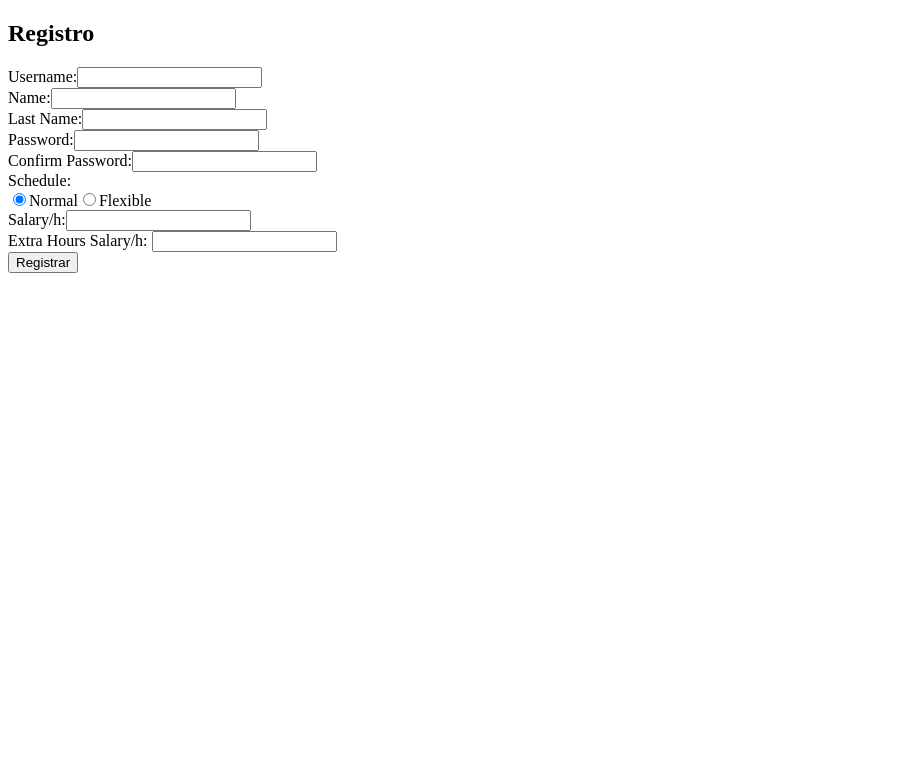
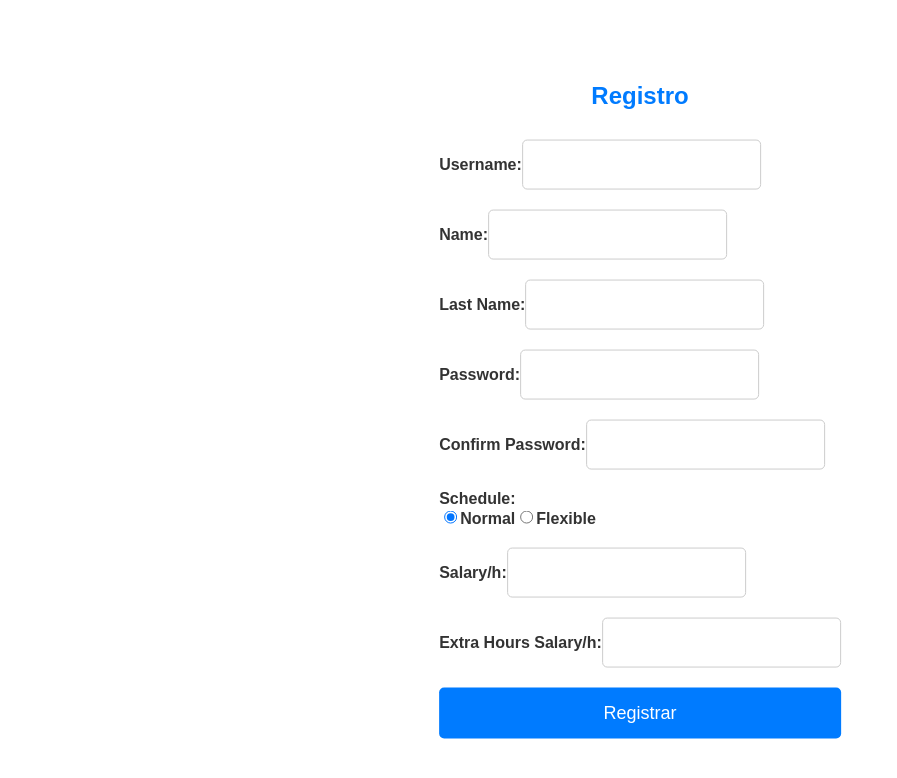
Before and after one commit to ShadiYn/GestionHoras_proyecto-frontend, a React (Vite) app: page /register in a window 1280 px wide. Shown: the top 778 px of the page, without its empty margins (0-897 px from the left). Built offline with nearby package versions, Linux system fonts and the light colour scheme.

Commit message:
subida estilos login y register

```diff
--- /dev/null
+++ b/src/app/Auth.css
@@ -0,0 +1,74 @@
+.auth-container {
+    font-family: Arial, sans-serif;
+    padding: 50px; /* Aumentar espacio interno */
+    size: 100px;
+    max-width: 900px; /* Aumentar el ancho máximo */
+    margin:auto;
+    background-color: #aa3c3c00;
+    border-radius: 8px;
+  /* Más profundidad */
+    position: absolute;
+    top: 50%;
+    left: 50%;
+    transform: translate(-50%, -50%);
+  }
+
+  .auth-header {
+    text-align: center;
+    color: #007bff;
+    font-size: 24px; /* Hacer el título más destacado */
+    margin-bottom: 30px; /* Más espacio debajo del título */
+  }
+
+  .auth-form {
+    display: flex;
+    flex-direction: column;
+    gap: 20px; /* Más espacio entre los elementos */
+  }
+
+  .auth-form label {
+    font-weight: bold;
+    color: #333;
+  }
+
+  .auth-form input {
+    padding: 15px; /* Más altura en los campos */
+    border: 1px solid #ccc;
+    border-radius: 5px;
+    font-size: 16px;
+  }
+
+  .auth-form button {
+    padding: 15px; /* Botones más grandes */
+    background-color: #007bff;
+    border: none;
+    border-radius: 5px;
+    cursor: pointer;
+    color: white;
+    font-size: 18px; /* Texto más grande */
+    transition: background-color 0.3s;
+  }
+
+  .auth-form button:hover {
+    background-color: #0056b3;
+  }
+
+  .auth-form .secondary-button {
+    background-color: #28a745;
+  }
+
+  .auth-form .secondary-button:hover {
+    background-color: #218838;
+  }
+
+  .auth-error {
+    color: #dc3545;
+    font-size: 16px; /* Texto de error más visible */
+    text-align: center;
+  }
+
+  .auth-success {
+    color: #28a745;
+    font-size: 16px; /* Texto de éxito más visible */
+    text-align: center;
+  }
--- a/src/pages/Login.jsx
+++ b/src/pages/Login.jsx
@@ -1,51 +1,45 @@
-// Login.jsx
-import { useState } from "react";
+import React, { useState } from "react";
 import { loginUser } from "../api/api";
-import { useNavigate } from "react-router-dom"; // Usamos el hook de navegación
-import { useUserContext } from "../providers/UserProvider"; // Accedemos al contexto de usuario
+import { useNavigate } from "react-router-dom";
+import { useUserContext } from "../providers/UserProvider";
+import "../app/Auth.css"; // Estilos compartidos
 
 const Login = () => {
   const [username, setUsername] = useState("");
   const [password, setPassword] = useState("");
   const [error, setError] = useState("");
   const navigate = useNavigate();
-  const { setUser } = useUserContext(); // Accedemos a setUser para actualizar el contexto
+  const { setUser } = useUserContext();
 
   const handleLogin = async (e) => {
     e.preventDefault();
-    setError(""); // Limpiar errores previos
+    setError("");
 
     try {
-      const credentials = { username, password };
-      const result = await loginUser(credentials);
+      const result = await loginUser({ username, password });
       if (result) {
-        // Asegúrate de que el resultado contiene un campo id
         setUser({
           token: result.token,
-          id: result.id,  // Verifica que el 'id' esté en la respuesta
+          id: result.id,
           username: result.username,
           name: result.name,
           lastname: result.lastName,
           salary: result.eurosPerHour,
           schedule: result.isFlexible,
         });
-        // Redirigimos a la página de Home
         navigate("/home");
       }
     } catch (err) {
-      setError("Credenciales incorrectas. Intenta de nuevo.",err);
+      setError("Credenciales incorrectas. Intenta de nuevo.");
     }
   };
 
-
-  const handleRegister = () => {
-    navigate("/register");
-  };
+  const handleRegister = () => navigate("/register");
 
   return (
-    <div>
-      <h2>Login</h2>
-      <form onSubmit={handleLogin}>
+    <div className="auth-container">
+      <h2 className="auth-header">Login</h2>
+      <form className="auth-form" onSubmit={handleLogin}>
         <div>
           <label>Username:</label>
           <input
@@ -64,14 +58,15 @@ const Login = () => {
             required
           />
         </div>
-        {error && <p style={{ color: "red" }}>{error}</p>}
+        {error && <p className="auth-error">{error}</p>}
         <button type="submit">Login</button>
-        <br />
-        {!localStorage.getItem("authToken") && (
-          <button type="button" onClick={handleRegister}>
-            Register
-          </button>
-        )}
+        <button
+          type="button"
+          className="secondary-button"
+          onClick={handleRegister}
+        >
+          Register
+        </button>
       </form>
     </div>
   );
--- a/src/pages/Register.jsx
+++ b/src/pages/Register.jsx
@@ -1,15 +1,16 @@
-import { useState } from "react";
+import  { useState } from "react";
 import { registro } from "../api/api";
+import "../app/Auth.css"; // Estilos compartidos
 
 const Register = () => {
   const [username, setUsername] = useState("");
   const [name, setName] = useState("");
   const [lastName, setLastName] = useState("");
   const [password, setPassword] = useState("");
+  const [confirmPassword, setConfirmPassword] = useState("");
   const [isFlexible, setIsFlexible] = useState(false);
-  const [eurosPerHour, setEurosPerHour] = useState("");  // Debe ser un string primero
-  const [eurosPerExtraHours, setEurosPerExtraHours] = useState("");  // Agregado este campo
-  const [confirmPassword, setConfirmPassword] = useState("");
+  const [eurosPerHour, setEurosPerHour] = useState("");
+  const [eurosPerExtraHours, setEurosPerExtraHours] = useState("");
   const [error, setError] = useState("");
   const [successMessage, setSuccessMessage] = useState("");
 
@@ -23,30 +24,25 @@ const Register = () => {
       return;
     }
 
-    // Convertir eurosPerHour y eurosPerExtraHours a float
     const eurosPerHourFloat = parseFloat(eurosPerHour);
     const eurosPerExtraHoursFloat = parseFloat(eurosPerExtraHours);
 
-    // Verificar que los valores sean números válidos
     if (isNaN(eurosPerHourFloat) || isNaN(eurosPerExtraHoursFloat)) {
       setError("Los valores de salario deben ser números válidos.");
       return;
     }
 
     try {
-      const userData = {
+      await registro({
         username,
         name,
         lastName,
         password,
-        eurosPerHour: eurosPerHourFloat,  // Pasamos el valor como número
-        eurosPerExtraHours: eurosPerExtraHoursFloat,  // Incluido el nuevo campo
+        eurosPerHour: eurosPerHourFloat,
+        eurosPerExtraHours: eurosPerExtraHoursFloat,
         isFlexible,
-      };
-
-      const response = await registro(userData);
+      });
       setSuccessMessage("Registro exitoso. Puedes iniciar sesión.");
-      console.log(response.data);
     } catch (err) {
       setError(
         err.response
@@ -57,9 +53,9 @@ const Register = () => {
   };
 
   return (
-    <div>
-      <h2>Registro</h2>
-      <form onSubmit={handleRegister}>
+    <div className="auth-container">
+      <h2 className="auth-header">Registro</h2>
+      <form className="auth-form" onSubmit={handleRegister}>
         <div>
           <label>Username:</label>
           <input
@@ -140,17 +136,15 @@ const Register = () => {
           />
         </div>
         <div>
-          <label>Extra Hours Salary/h:</label> {/* Nuevo campo de salario extra */}
+          <label>Extra Hours Salary/h:</label>
           <input
             type="text"
             value={eurosPerExtraHours}
             onChange={(e) => setEurosPerExtraHours(e.target.value)}
           />
         </div>
-
-        {error && <p style={{ color: "red" }}>{error}</p>}
-        {successMessage && <p style={{ color: "green" }}>{successMessage}</p>}
-
+        {error && <p className="auth-error">{error}</p>}
+        {successMessage && <p className="auth-success">{successMessage}</p>}
         <button type="submit">Registrar</button>
       </form>
     </div>
--- a/src/providers/UserProvider.jsx
+++ b/src/providers/UserProvider.jsx
@@ -17,4 +17,7 @@ const UserProvider = ({ children }) => {
   );
 };
 
+
+
+
 export default UserProvider;
```
